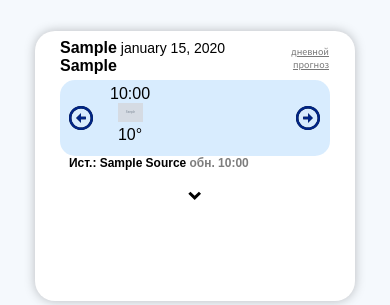
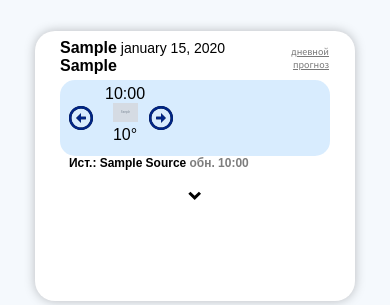
Before and after one commit to gg-master/WeatherHub, a Flask app: template app/templates/hourly.html in a window 390 px wide. Shown: the part 64-369 px from the top of the page. Run offline with Flask 3, Linux system fonts and the light colour scheme; the template is opened without the code that fills it: most values are stand-ins (such as "Sample title", 1, 10 or a date in 2020); grey boxes marked "Sample" are stand-in pictures; some libraries are stand-ins or nearby versions; some web fonts are replaced.

Commit message:
fixed updating time display

```diff
--- a/app/static/css/hourly.css
+++ b/app/static/css/hourly.css
@@ -35,10 +35,10 @@ article .arrowLeft {
 }
 
 article span {
-    width: 876px;
+    width: auto;
     height: 76px;
     margin: 0;
-    margin-left: 13px;
+    /* margin-left: 13px; */
     display: inline-block;
     vertical-align: top;
 }
@@ -96,8 +96,8 @@ span div {
     }
 
     article span {
-        width: 190px;
-        margin-left: 5px;
+        width: auto;
+        /* margin-left: 5px; */
     }
 
     article .arrowLeft {
```
